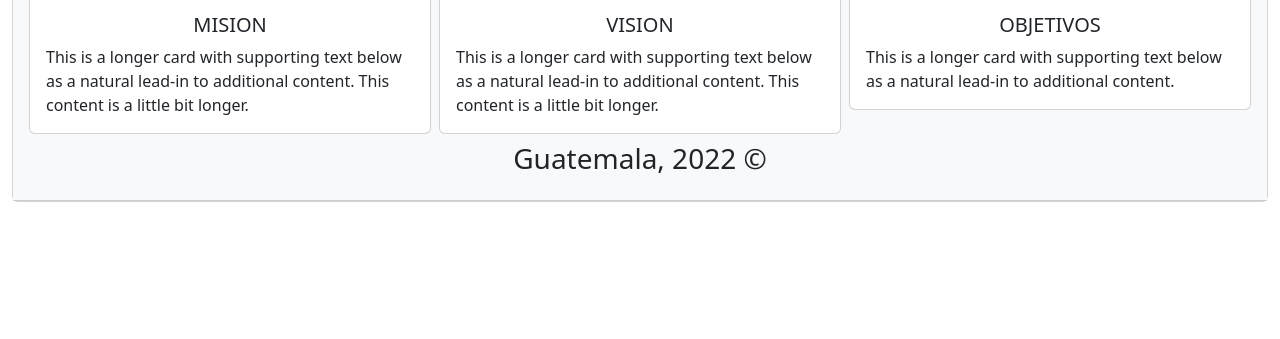
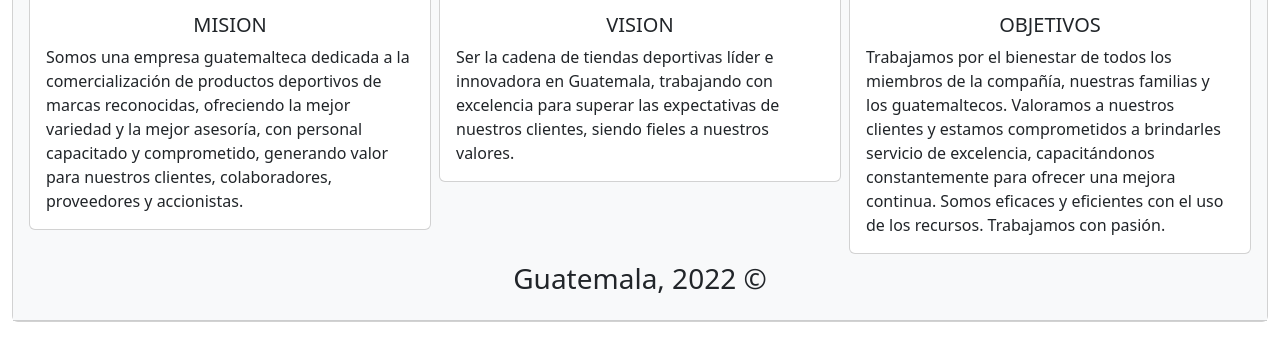
Before and after one commit to yocary/2022_SOPAGINAWEB, a website: page src/views/index.html in a window 1280 px wide. Shown: the part 461-800 px from the top of the page. Drawn offline with nearby package versions, Linux system fonts and the light colour scheme.

Commit message:
cambios index

```diff
--- a/src/views/index.html
+++ b/src/views/index.html
@@ -42,9 +42,9 @@
                                     class="card-img-top" alt="...">
                                 <div class="card-body">
                                     <h5 class="card-title text-center">MISION</h5>
-                                    <p class="card-text">This is a longer card with supporting text below as a natural
-                                        lead-in
-                                        to additional content. This content is a little bit longer.</p>
+                                    <p class="card-text">Somos una empresa guatemalteca dedicada a la comercialización de productos deportivos de marcas reconocidas,
+                                         ofreciendo la mejor variedad y la mejor asesoría, con personal capacitado y comprometido, generando valor para nuestros clientes,
+                                         colaboradores, proveedores y accionistas.  </p>
                                 </div>
                             </div>
                         </div>
@@ -54,9 +54,9 @@
                                     class="card-img-top" alt="...">
                                 <div class="card-body">
                                     <h5 class="card-title text-center">VISION</h5>
-                                    <p class="card-text">This is a longer card with supporting text below as a natural
-                                        lead-in
-                                        to additional content. This content is a little bit longer.</p>
+                                    <p class="card-text">Ser la cadena de tiendas deportivas líder e innovadora en Guatemala,
+                                        trabajando con excelencia para superar las expectativas de nuestros clientes,
+                                         siendo fieles a nuestros valores.</p>
                                 </div>
                             </div>
                         </div>
@@ -66,9 +66,13 @@
                                     class="card-img-top" alt="...">
                                 <div class="card-body">
                                     <h5 class="card-title text-center">OBJETIVOS</h5>
-                                    <p class="card-text">This is a longer card with supporting text below as a natural
-                                        lead-in
-                                        to additional content.</p>
+                                    <p class="card-text">Trabajamos por el bienestar de todos los miembros de la compañía, nuestras familias y los guatemaltecos.
+
+                                        Valoramos a nuestros clientes y estamos comprometidos a brindarles servicio de excelencia, capacitándonos constantemente para ofrecer una mejora continua.
+
+                                        Somos eficaces y eficientes con el uso de los recursos.
+
+                                        Trabajamos con pasión.</p>
                                 </div>
                             </div>
                         </div>
```
